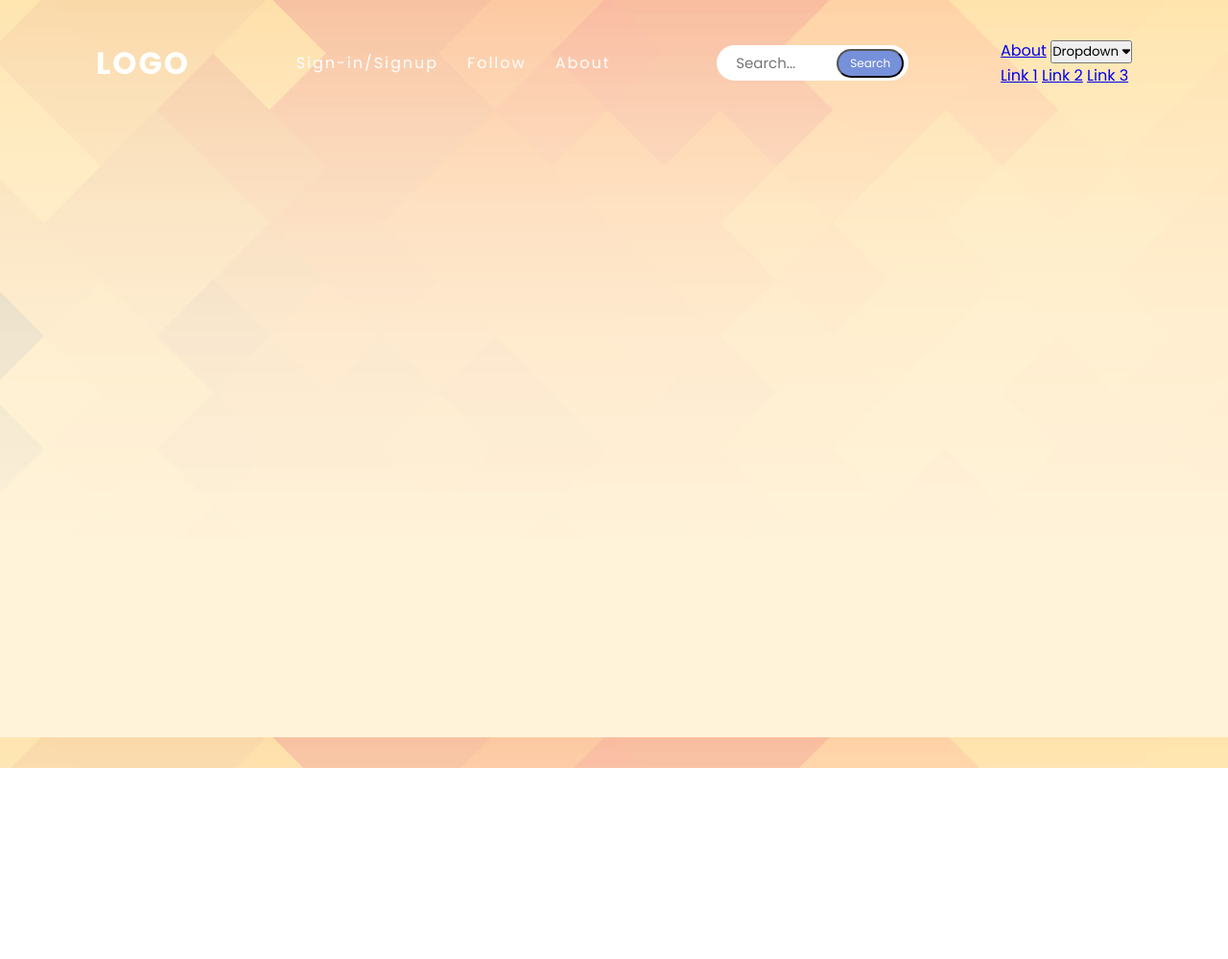
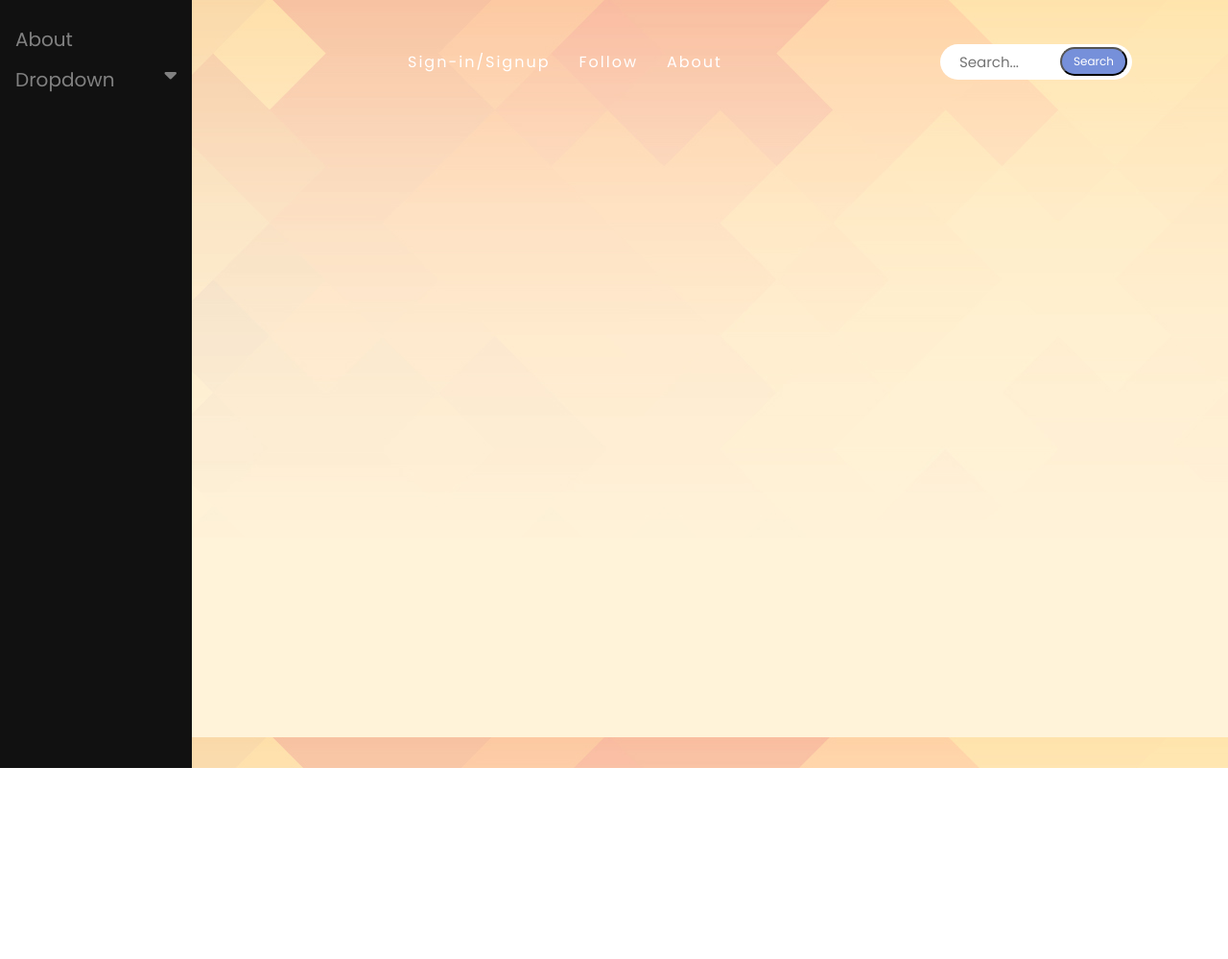
Before and after one commit to noobrock123/HootyLibrary, a Django app: page / in a window 1280 px wide. Shown: the top 999 px of the page at 96% size. Run offline with Django 4.2, Linux system fonts and the light colour scheme; some libraries are stand-ins or nearby versions.

Commit message:
Update style.css

```diff
--- a/MAIN_APP/static/homepage/style.css
+++ b/MAIN_APP/static/homepage/style.css
@@ -145,6 +145,103 @@ header .container .search_wrap .search_box .btn {
     background: rgb(255, 255, 255);
 }
 
+.sidenav {
+
+  height: 100%;
+
+  width: 200px;
+
+  position: fixed;
+
+  z-index: 1;
+
+  top: 0;
+
+  left: 0;
+
+  background-color: #111;
+
+  overflow-x: hidden;
+
+  padding-top: 20px;
+
+}
+
+.sidenav a, .dropdown-btn {
+
+  padding: 6px 8px 6px 16px;
+
+  text-decoration: none;
+
+  font-size: 20px;
+
+  color: #818181;
+
+  display: block;
+
+  border: none;
+
+  background: none;
+
+  width:100%;
+
+  text-align: left;
+
+  cursor: pointer;
+
+  outline: none;
+
+}
+
+/* On mouse-over */
+
+.sidenav a:hover, .dropdown-btn:hover {
+
+  color: #f1f1f1;
+
+}
+
+.main {
+
+  margin-left: 200px; /* Same as the width of the sidenav */
+
+  font-size: 20px; /* Increased text to enable scrolling */
+
+  padding: 0px 10px;
+
+}
+
+/* Add an active class to the active dropdown button */
+
+.active {
+
+  background-color: green;
+
+  color: white;
+
+}
+
+/* Dropdown container (hidden by default). Optional: add a lighter background color and some left padding to change the design of the dropdown content */
+
+.dropdown-container {
+
+  display: none;
+
+  background-color: #262626;
+
+  padding-left: 8px;
+
+}
+
+/* Optional: Style the caret down icon */
+
+.fa-caret-down {
+
+  float: right;
+
+  padding-right: 8px;
+
+}
 .dropdown-menu {
      {$prefix}dropdown-zindex: {$zindex-dropdown};
      {$prefix}dropdown-min-width: #{$dropdown-min-width};
@@ -171,6 +268,4 @@ header .container .search_wrap .search_box .btn {
      --#{$prefix}dropdown-item-padding-x: #{$dropdown-item-padding-x};
      --#{$prefix}dropdown-item-padding-y: #{$dropdown-item-padding-y};
      --#{$prefix}dropdown-header-color: #{$dropdown-header-color};
-     --#{$prefix}dropdown-header-padding-x: #{$dropdown-header-padding-x};
-     --#{$prefix}dropdown-header-padding-y: #{$dropdown-header-padding-y};
-}
+   }
```
